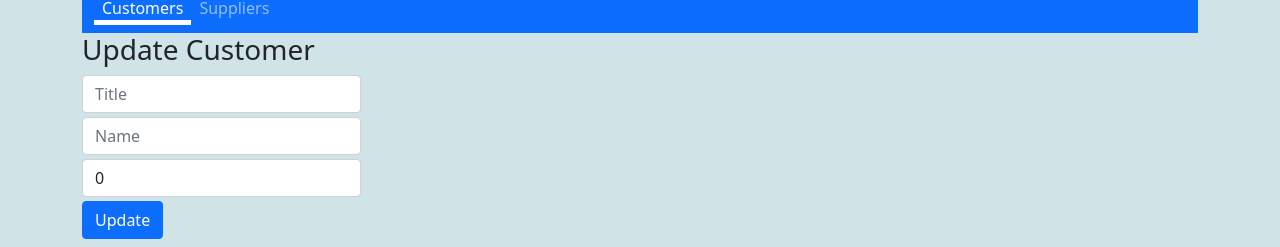
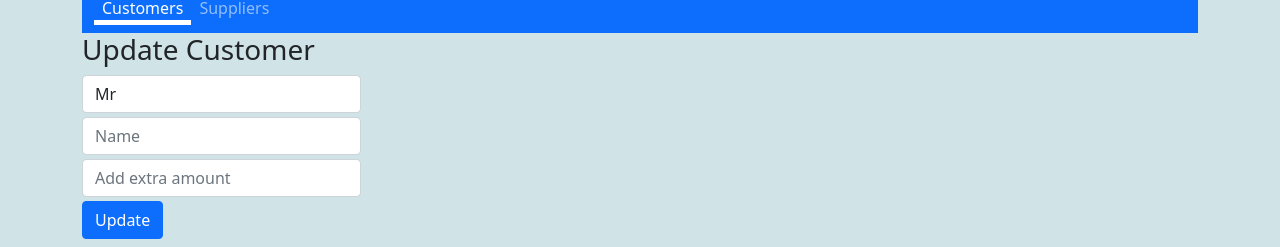
Before and after one commit to ritikraj6120/khatabook, a React (Create React App) app: page /khatabook/editcustomer in a window 1280 px wide. Shown: the part 126-373 px from the top of the page. Built offline with nearby package versions, Linux system fonts and the light colour scheme.

Commit message:
updated update customer page

```diff
--- a/src/components/Noteitem.js
+++ b/src/components/Noteitem.js
@@ -8,6 +8,7 @@ import CircleOutlinedIcon from '@mui/icons-material/CircleOutlined';
 import CheckCircleIcon from '@mui/icons-material/CheckCircle';
 import { IconButton } from '@mui/material';
 import soundfile from '../music/completed.wav';
+import './style.css'
 const Noteitem = (props) => {
 
 	const { note, updateNote } = props;
@@ -20,8 +21,7 @@ const Noteitem = (props) => {
 	}
 	const handleCompleted = () => {
 		console.log(!note.completed);
-		if(!note.completed)
-		{
+		if (!note.completed) {
 			const audio = new Audio(soundfile);
 			audio.play();
 		}
@@ -30,10 +30,10 @@ const Noteitem = (props) => {
 	console.log("inside noteitem");
 	return (
 		<div className="col-md-3">
-			<div className="card my-3">
-				<div className="card-body">
+			<div className="card my-3 cardbody">
+				<div className="card-body ">
 					<div className="d-flex align-items-center">
-						<h5 className="card-title">{note.title}</h5>
+
 						{/* <i className="far fa-trash-alt mx-2" onClick={() => { deleteNote(note._id); showAlert("Deleted successfully", "success"); }} ></i> */}
 						<Tooltip className='mx-2' title="Delete note" placement="top" arrow style={{ cursor: " pointer" }}>
 							<DeleteIcon onClick={() => { deleteNote(note._id); showAlert("Deleted successfully", "success"); }} />
@@ -59,7 +59,12 @@ const Noteitem = (props) => {
 								</Tooltip>
 						}
 					</div>
+					<hr />
+					<h5 className="card-title">{note.title}</h5>
+					<hr />
 					<p className="card-text">{note.description}</p>
+					<hr />
+					<i><small>{note.tag}</small></i>
 
 				</div>
 			</div>
--- a/src/components/khatabook/Customeritem.js
+++ b/src/components/khatabook/Customeritem.js
@@ -17,7 +17,9 @@ const Customeritem = (props) => {
 				<div className="d-flex bd-highlight">
 					<div className="p-2  bd-highlight">{title}</div>
 					<div className="p-2 bd-highlight">{name}</div>
-					<div className="p-2 flex-grow-1 bd-highlight">Rs {amount}</div>
+					<div className="p-2 flex-grow-1 bd-highlight">Rs {amount}
+
+					</div>
 				</div>
 			</button>
 		</>
--- a/src/components/khatabook/EditCustomer.js
+++ b/src/components/khatabook/EditCustomer.js
@@ -37,16 +37,25 @@ const EditCustomer = () => {
 			<form onSubmit={handleSubmit}>
 				<div className="form-row align-items-center">
 					<div className="col-sm-3 my-1">
-						<label className="sr-only" htmlFor="inlineFormInputName">Title</label>
-						<input type="text" className="form-control" id="inlineFormInputName" name="title" placeholder="Title" value={credentials.title} onChange={onChange} />
+					<label  className="sr-only" htmlFor="inlineFormInputName">Title</label>
+						<select className="form-control" id="inlineFormInputName"
+							name="title"  placeholder="Title" value={credentials.title} onChange={onChange} >
+							<option value="Mr">Mr</option>
+							<option value="Mrs">Mrs</option>
+						</select>
+						{/* <label className="sr-only" htmlFor="inlineFormInputName">Title</label>
+						<input type="text" className="form-control" id="inlineFormInputName" name="title" placeholder="Title" value={credentials.title} onChange={onChange} /> */}
 					</div>
+
+
+
 					<div className="col-sm-3 my-1">
 						<label className="sr-only" htmlFor="inlineFormInputName">Name</label>
 						<input type="text" className="form-control" id="inlineFormInputName" name="name" placeholder="Name" value={credentials.name} onChange={onChange} />
 					</div>
 					<div className="col-sm-3 my-1">
 						<label className="sr-only" htmlFor="inlineFormInputGroupUsername">Amount</label>
-						<input type="number" className="form-control" id="inlineFormInputGroupUsername" name="amount" placeholder="Add extra amount" value={credentials.amount} onChange={onChange} />
+						<input type="number" className="form-control" id="inlineFormInputGroupUsername" name="amount" placeholder="Add extra amount"  onChange={onChange} />
 					</div>
 					<div className="col-auto my-1">
 						<button type="submit" className="btn btn-primary">Update</button>
--- /dev/null
+++ b/src/components/style.css
@@ -0,0 +1,5 @@
+.cardbody{
+	/* border: 5px solid red; */
+	border-radius: 30px;
+	background-color: rgba(231, 203, 80, 0.158);
+}
```
Also changed, not shown: 1 other file (tests, documents, lock files or other folders).
